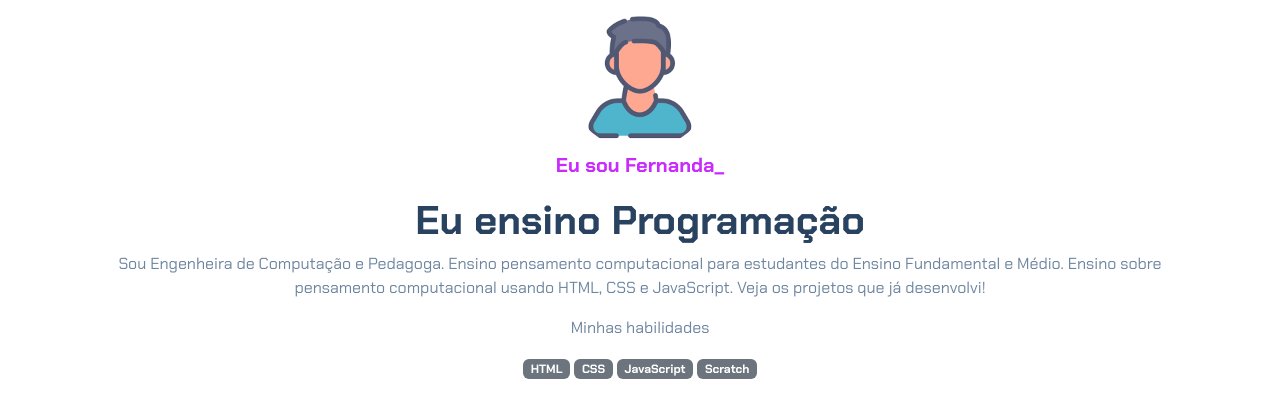
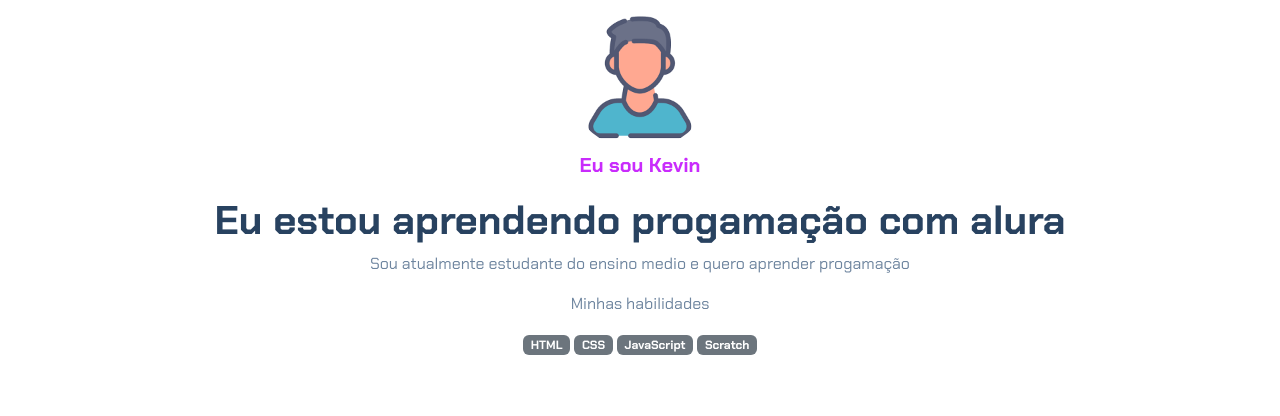
Before and after one commit to KevinLepski/projeto, a plain HTML site: page index.html in a window 1280 px wide. Shown: the top 416 px of the page. Drawn offline with nearby package versions, Linux system fonts and the light colour scheme.

Commit message:
Update index.html

```diff
--- a/index.html
+++ b/index.html
@@ -14,11 +14,9 @@
     <header class="container text-center">
         <img src="img/avatar-perfil.png" alt="avatar da Fernanda" class="rounded-circle" width="150" height="150"
             srcset="">
-        <p class="lead">Eu sou Fernanda_</p>
-        <h1>Eu ensino Programação</h1>
-        <p>Sou Engenheira de Computação e Pedagoga. Ensino pensamento computacional para estudantes do Ensino
-            Fundamental e Médio. Ensino sobre pensamento computacional usando HTML, CSS e JavaScript. Veja os projetos
-            que já desenvolvi!</p>
+        <p class="lead">Eu sou Kevin</p>
+        <h1>Eu estou aprendendo progamação com alura</h1>
+        <p>Sou atualmente estudante do ensino medio e quero aprender progamação</p>
         <p>Minhas habilidades</p>
         <div>
             <p class="badge bg-secondary">HTML</p>
```
